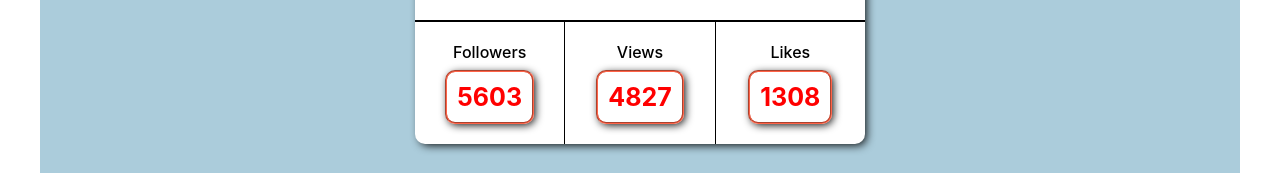
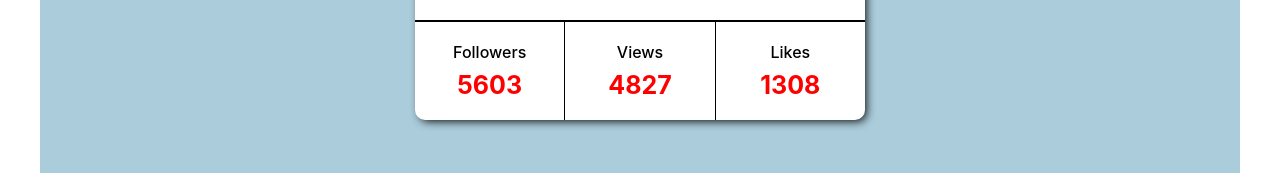
Before and after one commit to abakarovmaks/goit-react-hw-01-components, a React (Create React App) app in the folder my-app/: page / in a window 1280 px wide. Shown: the part 485-658 px from the top of the page. Built offline with nearby package versions, Linux system fonts and the light colour scheme.

Commit message:
Добавил дефолтные пропсы в Profile

```diff
--- a/my-app/src/components/Profile/Profile.js
+++ b/my-app/src/components/Profile/Profile.js
@@ -2,7 +2,9 @@ import React from 'react';
 import PropTypes from 'prop-types';
 import styles from './Profile.module.css';
 
-export default function Profile({ name, tag, location, avatar, stats }) {
+export default function Profile({ name, tag, location, avatar, stats = {} }) {
+  const { followers = 0, views = 0, likes = 0 } = stats;
+
   return (
     <div className={styles.profile}>
       <div className={styles.description}>
@@ -15,15 +17,15 @@ export default function Profile({ name, tag, location, avatar, stats }) {
       <ul className={styles.stats}>
         <li className={styles.item}>
           <span className={styles.label}>Followers</span>
-          <span className={styles.quantity}>{stats.followers}</span>
+          <span className={styles.quantity}>{followers}</span>
         </li>
         <li className={styles.item}>
           <span className={styles.label}>Views</span>
-          <span className={styles.quantity}>{stats.views}</span>
+          <span className={styles.quantity}>{views}</span>
         </li>
         <li className={styles.item}>
           <span className={styles.label}>Likes</span>
-          <span className={styles.quantity}>{stats.likes}</span>
+          <span className={styles.quantity}>{likes}</span>
         </li>
       </ul>
     </div>
@@ -42,8 +44,8 @@ Profile.propTypes = {
   location: PropTypes.string,
   avatar: PropTypes.string,
   stats: PropTypes.shape({
-    followers: PropTypes.number.isRequired,
-    views: PropTypes.number.isRequired,
-    likes: PropTypes.number.isRequired,
+    followers: PropTypes.number,
+    views: PropTypes.number,
+    likes: PropTypes.number,
   }),
 };
--- a/my-app/src/components/Profile/Profile.module.css
+++ b/my-app/src/components/Profile/Profile.module.css
@@ -77,11 +77,11 @@
 .quantity {
   font-size: 25px;
   font-weight: 700;
-  padding: 10px;
-  border: 2px groove tomato;
+  /* padding: 10px; */
+  /* border: 2px groove tomato; */
   border-radius: 10px;
 
   color: red;
 
-  box-shadow: 2px 2px 8px -1px black;
+  /* box-shadow: 2px 2px 8px -1px black; */
 }
```
Also changed, not shown: 1 other file (tests, documents, lock files or other folders).
